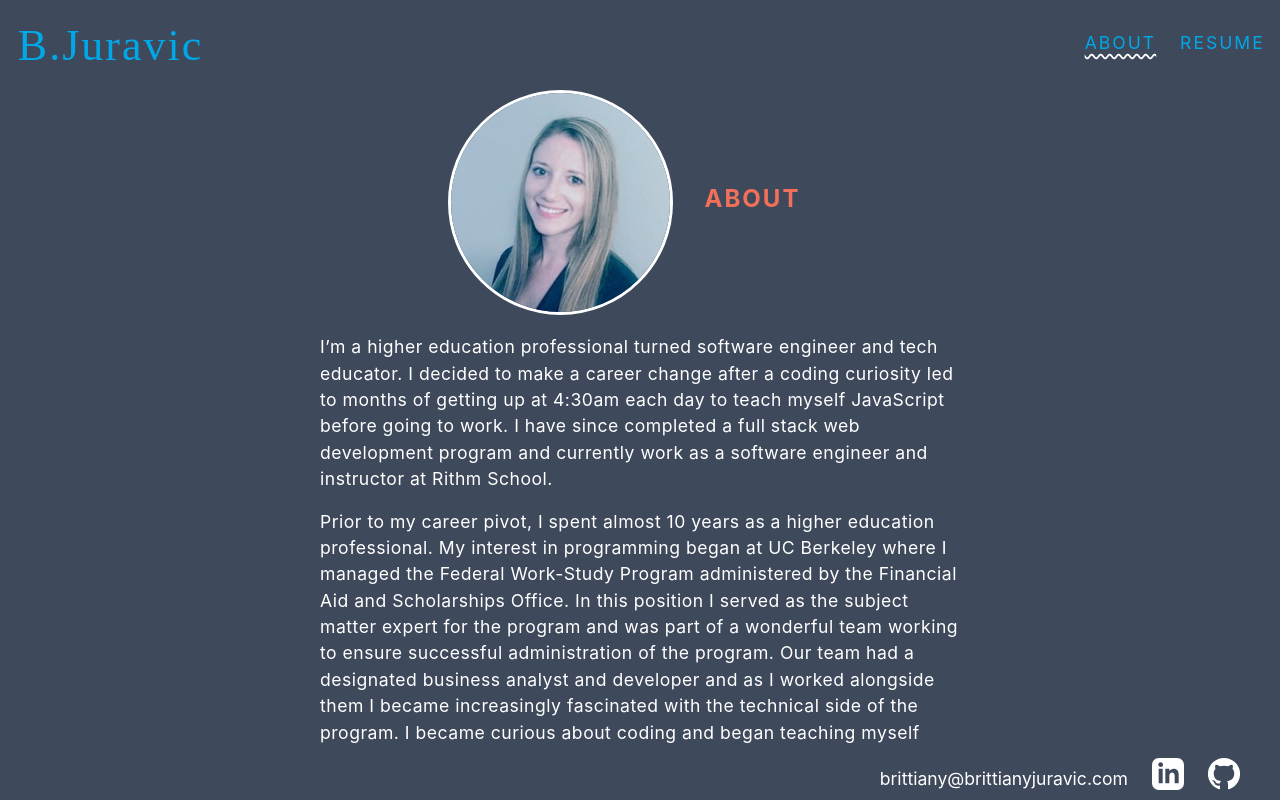
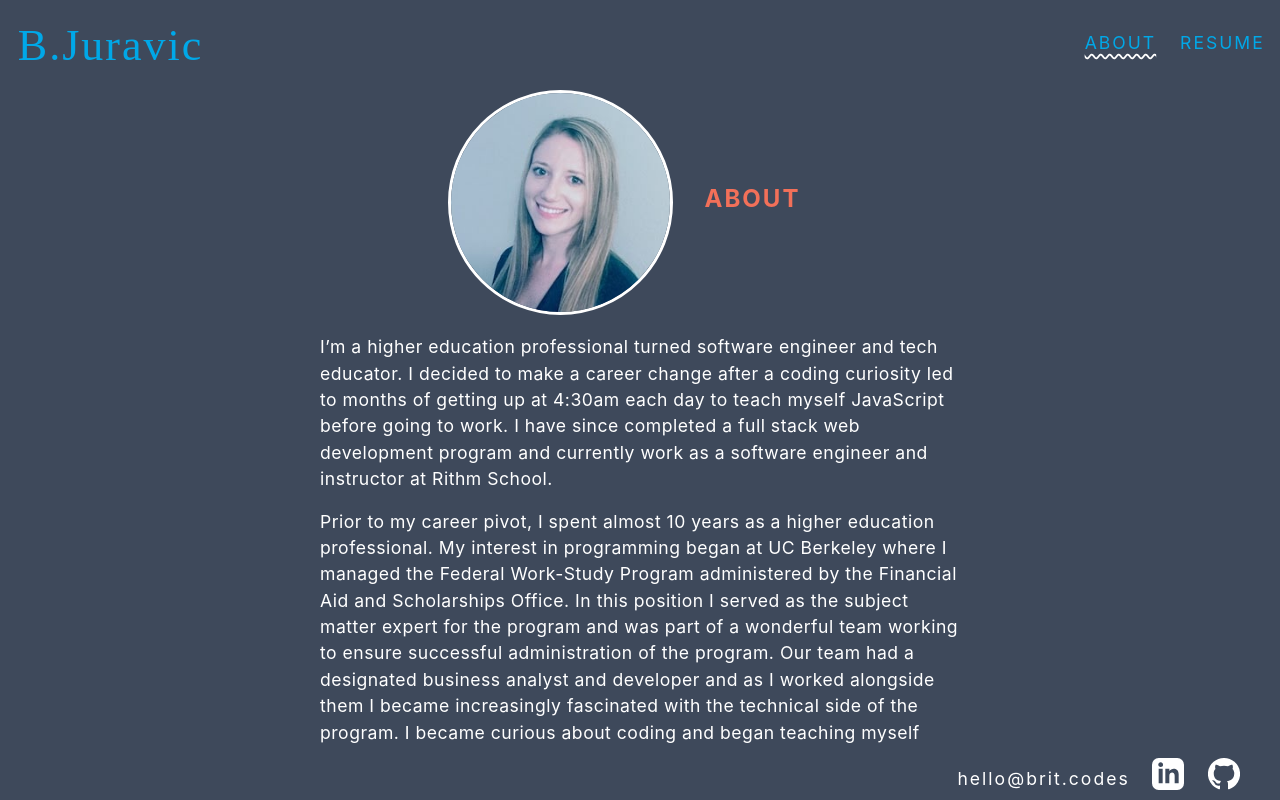
Before and after one commit to b-juravic/personal-website, a React (Create React App) app: page /about in a window 1280 px wide. Shown: the top 800 px of the page. Built offline with nearby package versions, Linux system fonts and the light colour scheme; a web font is replaced by a local one.

Commit message:
updated footer content and style
- switched out email address with new address
- added mailto href for email
- tweaked style for links

```diff
--- a/src/Footer.css
+++ b/src/Footer.css
@@ -6,3 +6,16 @@
   width: 32px;
   height: 32px;
 }
+
+.Footer a {
+  color: white;
+}
+
+.Footer a:hover {
+  text-decoration: none;
+  color: #00A8E8;
+}
+
+.Footer svg:hover {
+  fill: #00A8E8;
+}
--- a/src/Footer.js
+++ b/src/Footer.js
@@ -12,14 +12,16 @@ function Footer() {
   return (
     <nav className="Footer navbar navbar-expand fixed-bottom">
       <ul className="navbar-nav ml-auto">
-        <li className="nav-item mr-4 pt-2">brittiany@brittianyjuravic.com</li>
+        <li className="nav-item mr-4 pt-2">
+          <a href="mailto:hello@brit.codes">hello@brit.codes</a>
+        </li>
         <li className="nav-item mr-4">
           <a
             href="https://linkedin.com/in/b-juravic"
             target="_blank"
             rel="noopener noreferrer">
-            <svg className="icon" xmlns="http://www.w3.org/2000/svg" viewBox="0 0 24 24">
-              <path fill="#FFF" d="M19 0H5a5 5 0 00-5 5v14a5 5 0 005 5h14a5 5 0 005-5V5a5 5 0 00-5-5zM8 19H5V8h3v11zM6.5 6.7c-1 0-1.8-.8-1.8-1.7s.8-1.8 1.8-1.8S8.3 4 8.3 5s-.8 1.7-1.8 1.7zM20 19h-3v-5.6c0-3.4-4-3.1-4 0V19h-3V8h3v1.8c1.4-2.6 7-2.8 7 2.4V19z" />
+            <svg fill="#FFF" className="icon" xmlns="http://www.w3.org/2000/svg" viewBox="0 0 24 24">
+              <path d="M19 0H5a5 5 0 00-5 5v14a5 5 0 005 5h14a5 5 0 005-5V5a5 5 0 00-5-5zM8 19H5V8h3v11zM6.5 6.7c-1 0-1.8-.8-1.8-1.7s.8-1.8 1.8-1.8S8.3 4 8.3 5s-.8 1.7-1.8 1.7zM20 19h-3v-5.6c0-3.4-4-3.1-4 0V19h-3V8h3v1.8c1.4-2.6 7-2.8 7 2.4V19z" />
             </svg>
           </a>
         </li>
@@ -28,8 +30,8 @@ function Footer() {
             href="https://github.com/b-juravic"
             target="_blank"
             rel="noopener noreferrer">
-            <svg className="icon" xmlns="http://www.w3.org/2000/svg" viewBox="0 0 24 24">
-              <path fill="#FFF" d="M12 0a12 12 0 00-3.8 23.4c.6.1.8-.3.8-.6v-2.2c-3.3.7-4-1.4-4-1.4-.6-1.4-1.4-1.8-1.4-1.8-1-.7.1-.7.1-.7 1.2 0 1.9 1.2 1.9 1.2 1 1.8 2.8 1.3 3.4 1 .2-.8.5-1.3.8-1.6-2.7-.3-5.5-1.3-5.5-6 0-1.2.5-2.3 1.3-3.1-.1-.4-.6-1.6.1-3.2 0 0 1-.3 3.3 1.2a11.5 11.5 0 016 0C17.3 4.7 18.3 5 18.3 5c.7 1.6.2 2.9.1 3.2.8.8 1.3 1.9 1.3 3.2 0 4.6-2.9 5.6-5.5 5.9.4.4.8 1.1.8 2.2v3.3c0 .3.2.7.8.6A12 12 0 0012 0z" />
+            <svg fill="#FFF" className="icon" xmlns="http://www.w3.org/2000/svg" viewBox="0 0 24 24">
+              <path d="M12 0a12 12 0 00-3.8 23.4c.6.1.8-.3.8-.6v-2.2c-3.3.7-4-1.4-4-1.4-.6-1.4-1.4-1.8-1.4-1.8-1-.7.1-.7.1-.7 1.2 0 1.9 1.2 1.9 1.2 1 1.8 2.8 1.3 3.4 1 .2-.8.5-1.3.8-1.6-2.7-.3-5.5-1.3-5.5-6 0-1.2.5-2.3 1.3-3.1-.1-.4-.6-1.6.1-3.2 0 0 1-.3 3.3 1.2a11.5 11.5 0 016 0C17.3 4.7 18.3 5 18.3 5c.7 1.6.2 2.9.1 3.2.8.8 1.3 1.9 1.3 3.2 0 4.6-2.9 5.6-5.5 5.9.4.4.8 1.1.8 2.2v3.3c0 .3.2.7.8.6A12 12 0 0012 0z" />
             </svg>
           </a>
         </li>
```
